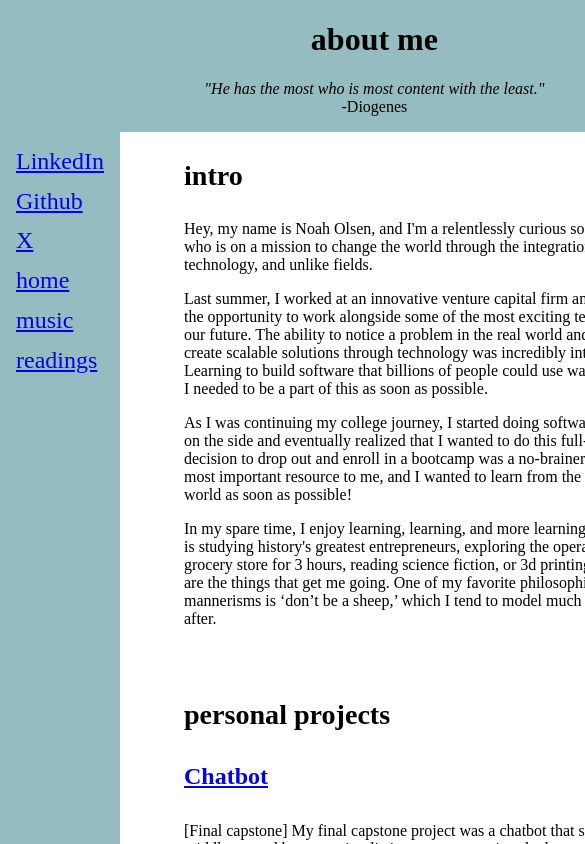
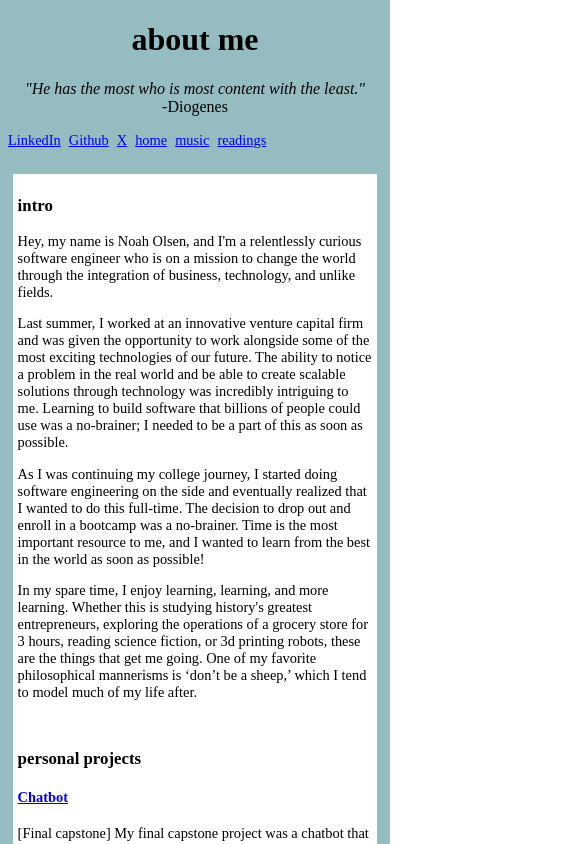
Before and after one commit to noah23olsen/simple-site, a Vue app in the folder simple-site-vue-project/: page / in a window 390 px wide. Shown: the top 844 px of the page, 585 px wide, since content can reach past the window. Built offline with nearby package versions, Linux system fonts and the light colour scheme.

Commit message:
mobile styling changes

```diff
--- a/simple-site-vue-project/src/App.vue
+++ b/simple-site-vue-project/src/App.vue
@@ -1,18 +1,25 @@
 <template>
   <div class="main">
-     <div class="title-container">
-      <title-vue
-      :titleText="currentTitle"
-      />
+    <div class="title-container">
+      <title-vue :titleText="currentTitle" />
       <p>
-        <i>"He has the most who is most content with the least."</i><br>
+        <i>"He has the most who is most content with the least."</i><br />
         -Diogenes
       </p>
     </div>
     <div class="links-container">
-      <a class="links" href="https://www.linkedin.com/in/noaholsen-/" target="_blank">LinkedIn</a>
-      <a class="links" href="https://github.com/noah23olsen" target="_blank">Github</a>
-      <a class="links" href="https://twitter.com/sirNoahOlsen" target="_blank">X</a>
+      <a
+        class="links"
+        href="https://www.linkedin.com/in/noaholsen-/"
+        target="_blank"
+        >LinkedIn</a
+      >
+      <a class="links" href="https://github.com/noah23olsen" target="_blank"
+        >Github</a
+      >
+      <a class="links" href="https://twitter.com/sirNoahOlsen" target="_blank"
+        >X</a
+      >
       <router-link class="links" to="/">home</router-link>
       <router-link class="links" to="/music">music</router-link>
       <router-link class="links" to="/readings">readings</router-link>
@@ -23,30 +30,29 @@
       <router-view></router-view>
     </div>
     <footer>
-      <p>inspired by <a href="https://ranprieur.com/" >ran priuer</a></p>
+      <p>inspired by <a href="https://ranprieur.com/">ran prieur</a></p>
     </footer>
   </div>
 </template>
 
 <script>
-import TitleVue from './components/TitleVue.vue';
-
+import TitleVue from "./components/TitleVue.vue";
 
 export default {
-  name: 'App',
+  name: "App",
   components: {
-    TitleVue
+    TitleVue,
   },
-  data(){
+  data() {
     return {
-      currentTitle: 'placeholder'
-    }
+      currentTitle: "placeholder",
+    };
   },
   watch: {
     $route(to) {
-      this.currentTitle = to.meta.title || '-'
-    }
-  }
+      this.currentTitle = to.meta.title || "-";
+    },
+  },
 };
 </script>
 
@@ -55,6 +61,8 @@ html,
 body {
   margin: 0;
   padding: 0;
+  width:100%;
+  overflow-x:hidden;
 }
 
 div.main {
@@ -63,6 +71,7 @@ div.main {
   display: grid;
   grid-template-columns: 0.25fr 2fr 0.25fr;
   grid-template-rows: auto auto auto;
+  max-width:100%;
 }
 
 div.title-container {
@@ -74,9 +83,8 @@ div.title-container {
 
 .content {
   background-color: rgb(255, 255, 255);
-
   grid-column: 2;
-  padding: 0 4rem;
+  padding:0 4rem;
   font-size: 1.5rem;
 }
 
@@ -91,10 +99,10 @@ div.title-container {
 a.links {
   display: block;
   margin-bottom: 0.8rem;
-  font-size:1.5rem;
+  font-size: 1.5rem;
 }
-a.links:hover{
-  color:white;
+a.links:hover {
+  color: white;
 }
 footer {
   /* background-color: rgb(120, 240, 224); */
@@ -105,9 +113,28 @@ footer {
   align-items: center;
 }
 @media (max-width: 500px) {
-  div.content p {
-    padding: 0;
-    font-size:1rem;
+  div.main {
+    background-color: rgb(149, 188, 192);
+    min-height: 100vh;
+    display: flex;
+    flex-direction: column;
   }
+  div.content{
+    display:flex;
+    flex-direction: column;
+    padding:0.3rem;
+    font-size: 0.9rem;
+    margin:0.8rem;
+  }
+  a.links{
+    font-size:0.9rem;
+    padding-left:0.5rem;
+  }
+  div.links-container{
+    display:flex;
+    flex-direction: row;
+    padding:0rem;
+  }
+
 }
 </style>
```
